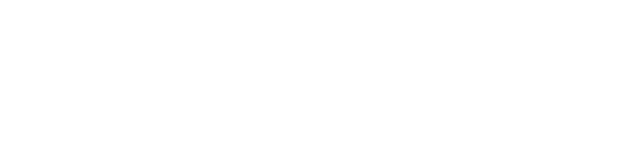
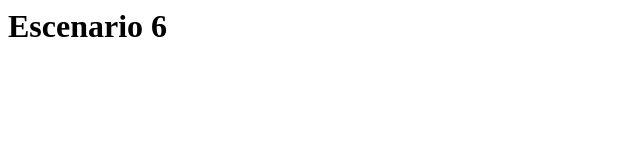
Before and after one commit to vaillan/unidad6-a6, a website: page index.html in a window 1280 px wide. Shown: the whole page, without its empty margins (0-640 px from the left). Drawn offline with Linux system fonts and the light colour scheme.

Commit message:
1 file modified

```diff
--- a/index.html
+++ b/index.html
@@ -1,4 +1,5 @@
 <div class="container">
+  <h1>Escenario 6</h1>
   <div class="row mt-5">
     <div class="col-12">
       <div class="alert alert-primary" role="alert" id="alert" hidden></div>
```
